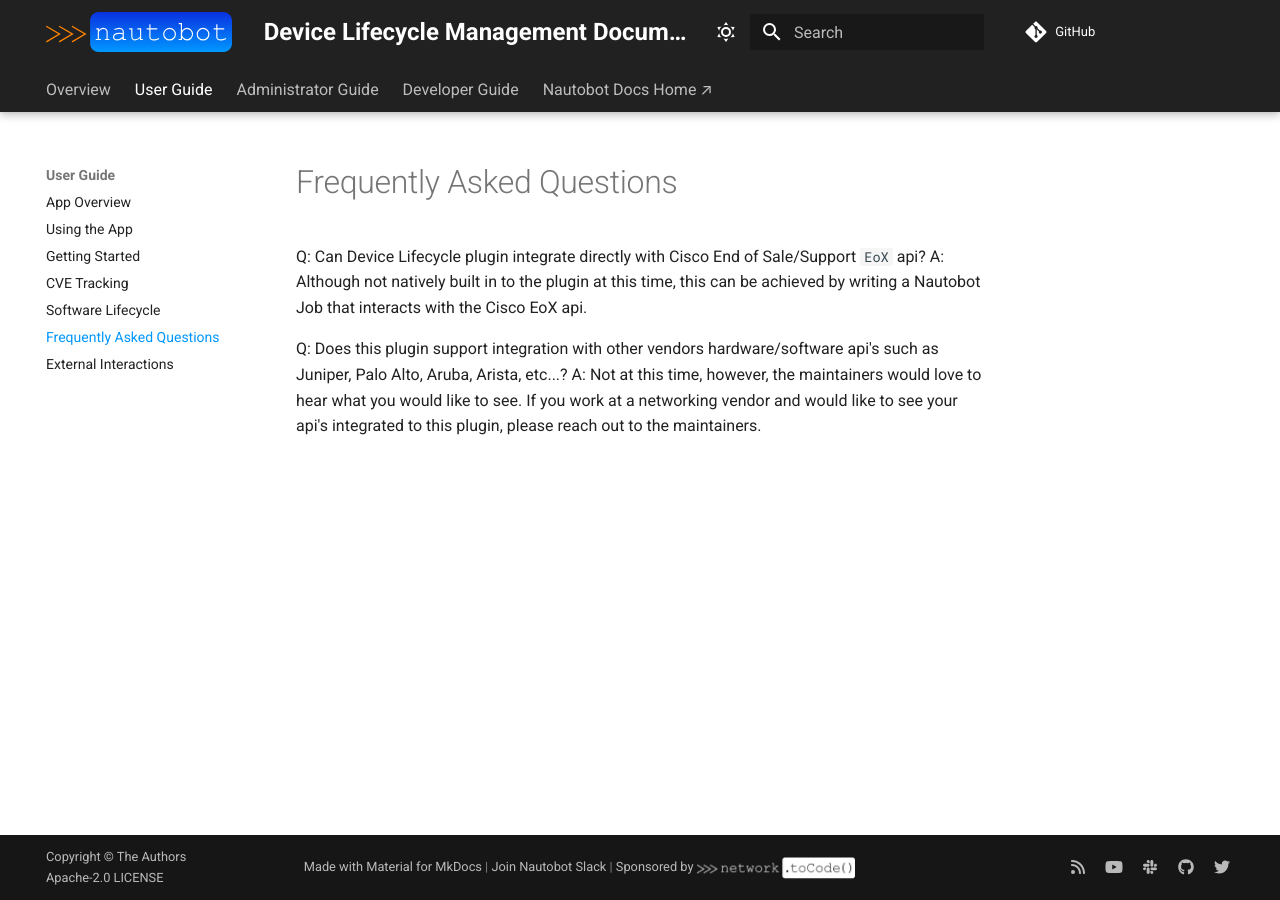
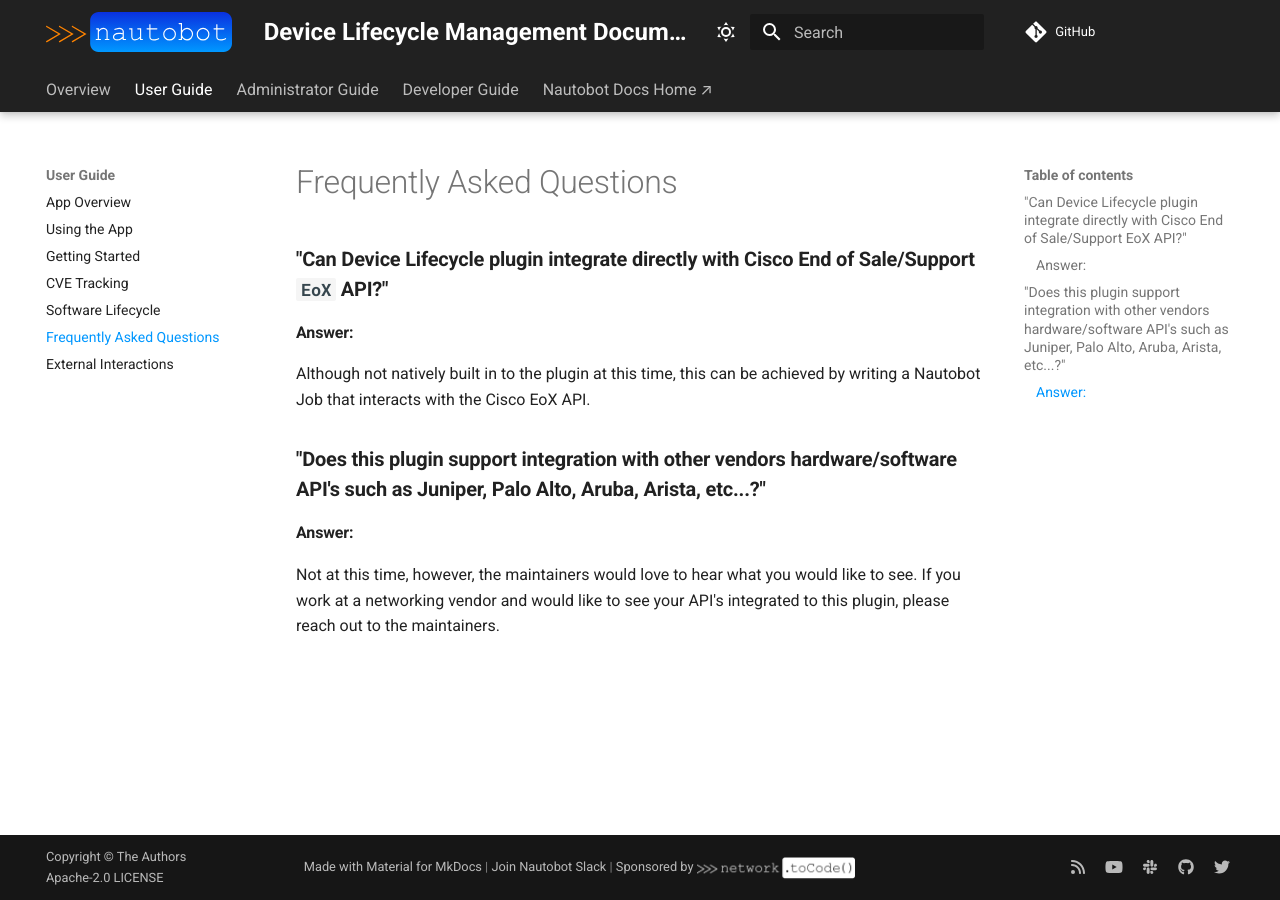
Before and after one commit to nautobot/nautobot-app-device-lifecycle-mgmt, an MkDocs documentation site: the page built from docs/user/faq.md, in a window 1280 px wide. Built offline with MkDocs 1.6.1 and Material for MkDocs 9.7.7, drawn with Linux system fonts in a browser that asks for light colours; comment, search, counter and statistics services are not loaded.

Commit message:
cleanup FAQ and other vaious doc notes

```diff
--- a/docs/user/faq.md
+++ b/docs/user/faq.md
@@ -1,7 +1,9 @@
 # Frequently Asked Questions
 
-Q:  Can Device Lifecycle plugin integrate directly with Cisco End of Sale/Support `EoX` api?
-A:  Although not natively built in to the plugin at this time, this can be achieved by writing a Nautobot Job that interacts with the Cisco EoX api.
+### **"Can Device Lifecycle plugin integrate directly with Cisco End of Sale/Support `EoX` API?"**
+#### Answer:
+Although not natively built in to the plugin at this time, this can be achieved by writing a Nautobot Job that interacts with the Cisco EoX API.
 
-Q:  Does this plugin support integration with other vendors hardware/software api's such as Juniper, Palo Alto, Aruba, Arista, etc...?
-A:  Not at this time, however, the maintainers would love to hear what you would like to see.  If you work at a networking vendor and would like to see your api's integrated to this plugin, please reach out to the maintainers.
+### **"Does this plugin support integration with other vendors hardware/software API's such as Juniper, Palo Alto, Aruba, Arista, etc...?"**
+#### Answer:
+Not at this time, however, the maintainers would love to hear what you would like to see.  If you work at a networking vendor and would like to see your API's integrated to this plugin, please reach out to the maintainers.
```
Also changed, not shown: docs/admin/release_notes/index.md (+1 -1 lines), docs/admin/uninstall.md (+0 -3 lines), docs/user/app_getting_started.md (+2 -2 lines).
